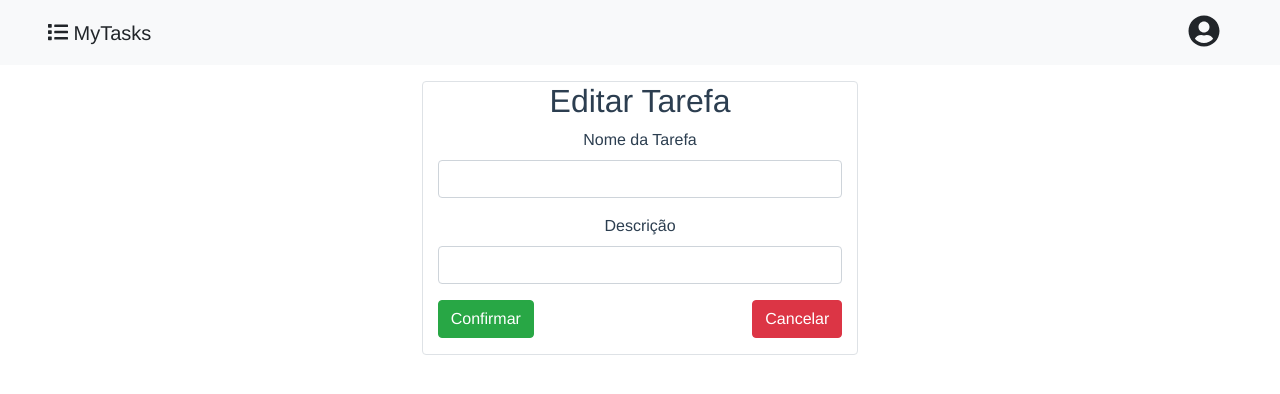
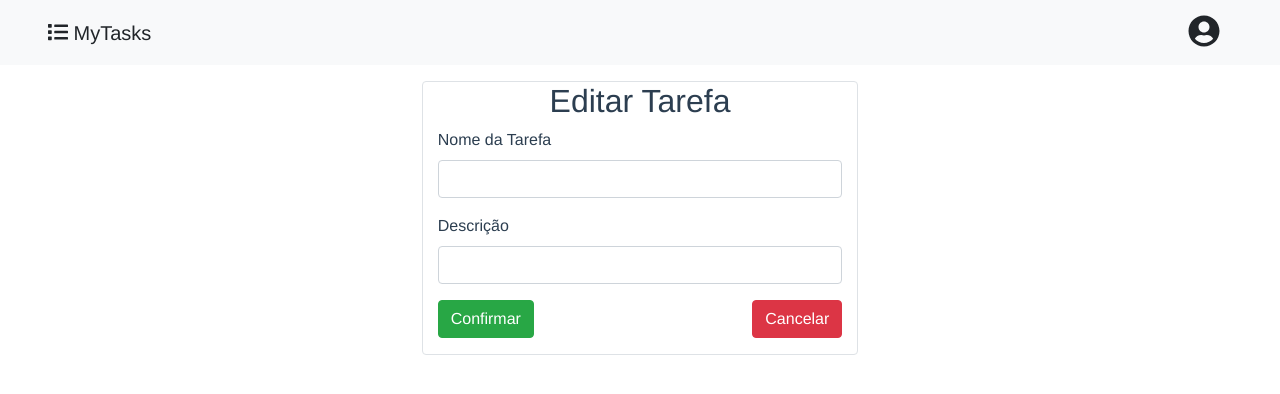
Before and after one commit to rodrigoyuri/list-to-do, a Vue app in the folder web/: page /edit-task in a window 1280 px wide. Shown: the top 394 px of the page. Built offline with nearby package versions, Linux system fonts and the light colour scheme.

Commit message:
ajuste do text das labels para a esquerda.

```diff
--- a/web/src/components/FormTask.vue
+++ b/web/src/components/FormTask.vue
@@ -6,7 +6,7 @@
                 <div
                     class="alert alert-success mt-3"
                     v-if="response.status">{{response.message}}</div>
-                <form enctype="multipart/form-data">
+                <form enctype="multipart/form-data" class="text-left">
                     <div class="mb-3">
                         <label
                             for="name"
```
